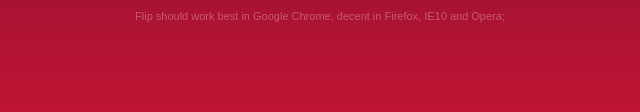
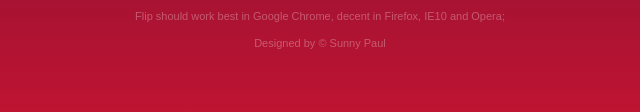
Before and after one commit to Sunnypaul393/Memory-Game-V1, a plain HTML site: page index.html in a window 1280 px wide. Shown: the part 666-778 px from the top of the page, 320-960 px from the left. Drawn offline with nearby package versions, Linux system fonts and the light colour scheme; a web font is replaced by a local one.

Commit message:
Update index.html

```diff
--- a/index.html
+++ b/index.html
@@ -59,6 +59,7 @@
   </div>
 
   <p class="info">Flip should work best in Google Chrome, decent in Firefox, IE10 and Opera;</p>
+    <p class="info">Designed by &copy Sunny Paul</p>
         </div>
         <script src="https://ajax.googleapis.com/ajax/libs/jquery/3.3.1/jquery.min.js"></script>
 <script src="js/designs.js"></script>
```
